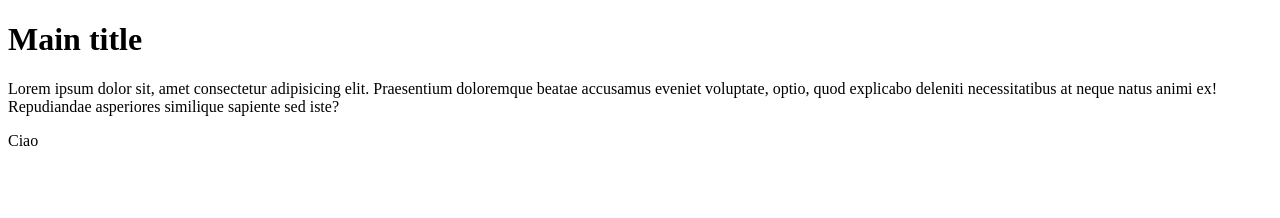
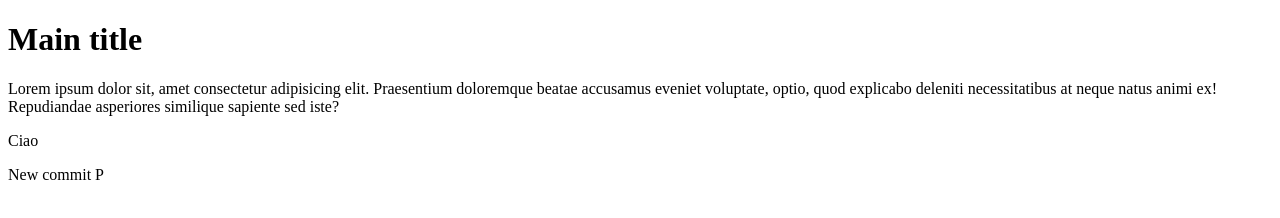
Before and after one commit to TizianoN/103-new-repo, a plain HTML site: page index.html in a window 1280 px wide. Drawn offline with Linux system fonts and the light colour scheme.

Commit message:
new commit

```diff
--- a/index.html
+++ b/index.html
@@ -10,5 +10,7 @@
   <h1>Main title</h1>
   <p>Lorem ipsum dolor sit, amet consectetur adipisicing elit. Praesentium doloremque beatae accusamus eveniet voluptate, optio, quod explicabo deleniti necessitatibus at neque natus animi ex! Repudiandae asperiores similique sapiente sed iste?</p>
   <p>Ciao</p>
+
+  <p>New commit P</p>
 </body>
 </html>
```
